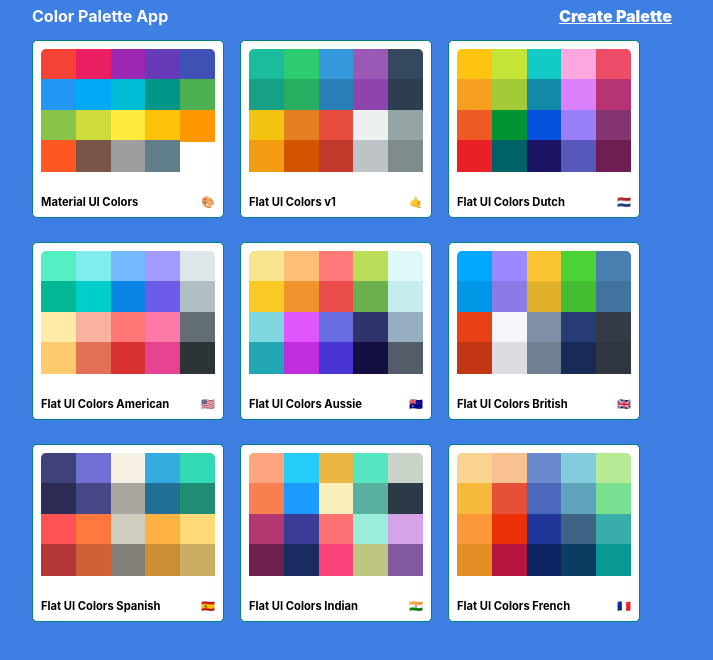
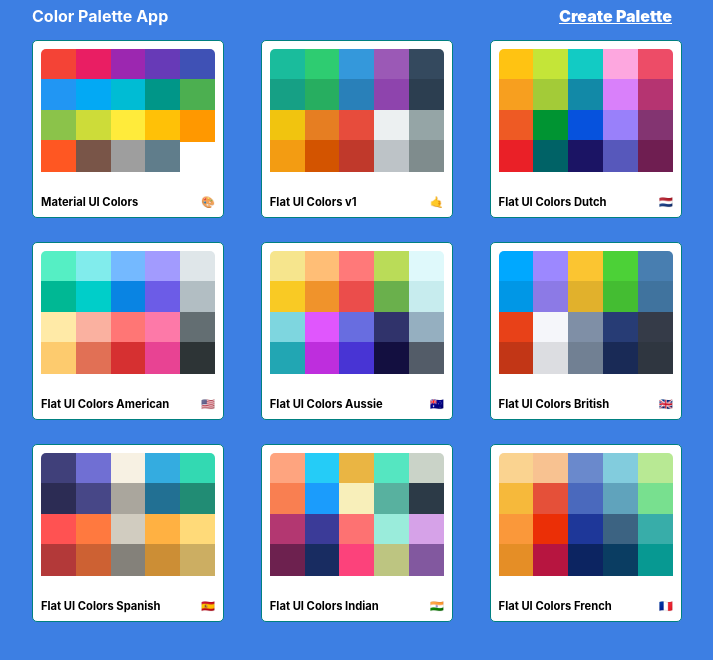
Before and after one commit to FarukCakir1/color-palette-app, a React (Create React App) app: page / in a window 1280 px wide. Shown: the top 660 px of the page, without its empty margins (288-1001 px from the left). Built offline with nearby package versions, Linux system fonts and the light colour scheme.

Commit message:
some fixes

```diff
--- a/src/styles/MainPageStyles.js
+++ b/src/styles/MainPageStyles.js
@@ -32,12 +32,13 @@
         width: "100%",
         display: "grid",
         gridTemplateColumns: "repeat(3, 30%)",
-        gridGap: "1rem",
+        gridGap: "1rem 2.3rem",
         [SizeHelpers.down("md")]: {
             gridTemplateColumns: "repeat(3, 33%)",
         },
         [SizeHelpers.down("sm")]: {
             gridTemplateColumns: "repeat(2, 50%)",
+            gridGap: ".6rem .5rem",
         }
 
 
```
